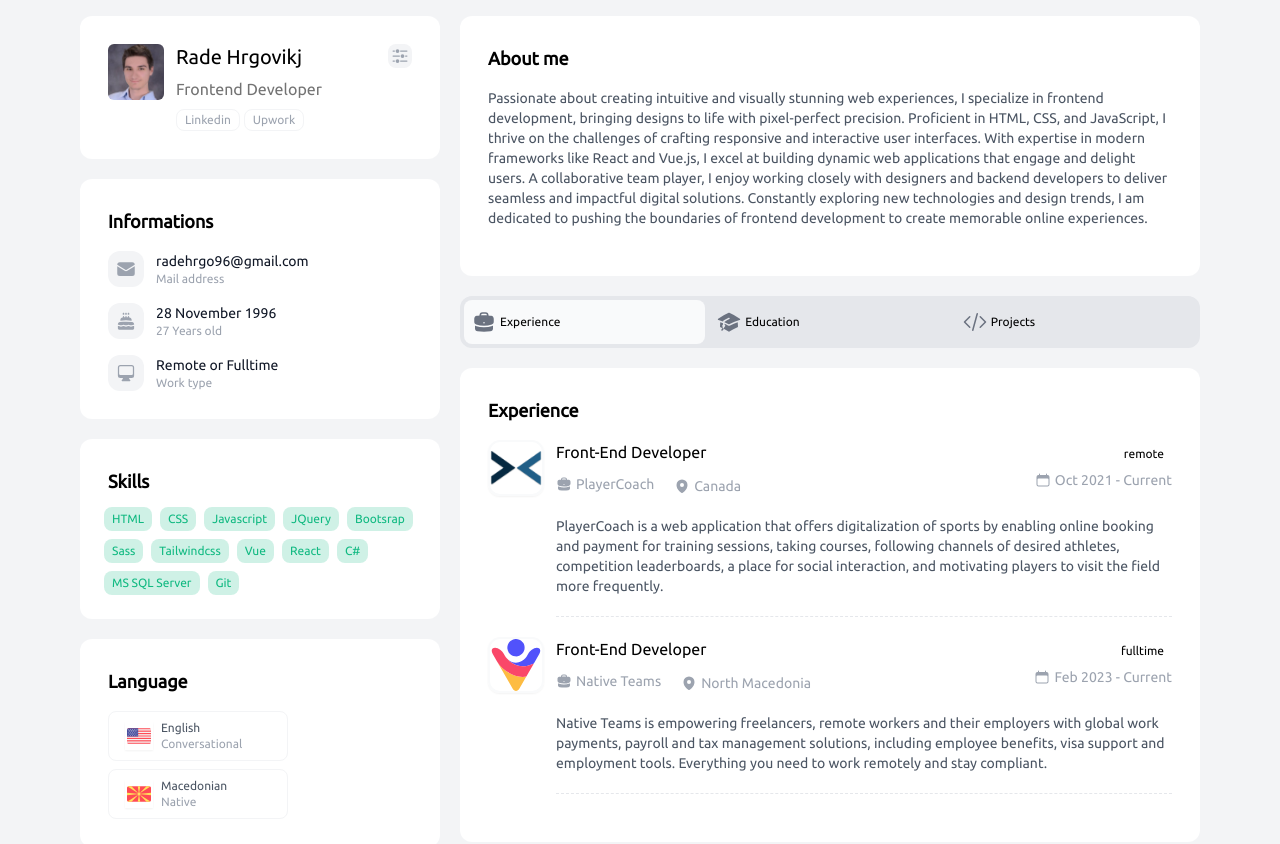
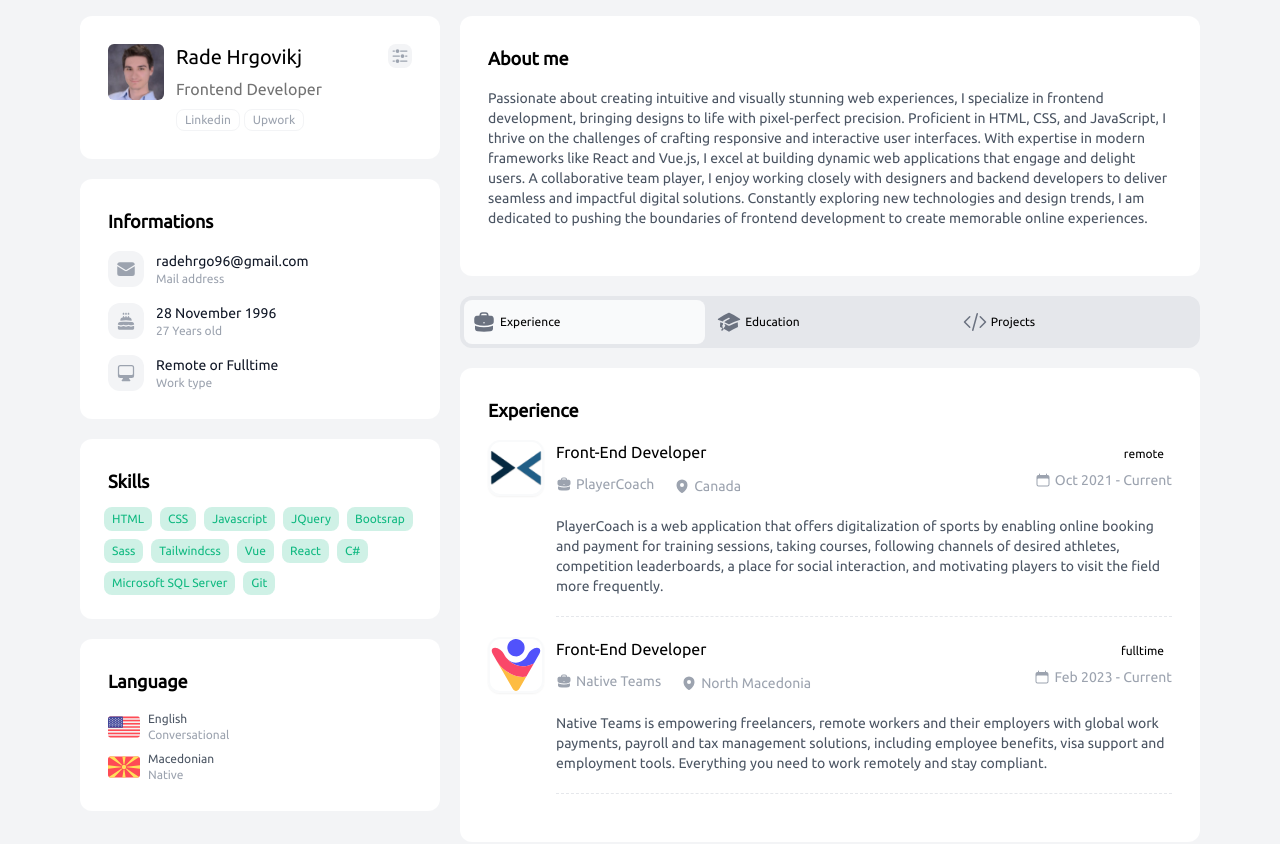
Before and after one commit to Rh96/cv-site, a Vue app: page / in a window 1280 px wide. Shown: the top 844 px of the page. Built offline with nearby package versions, Linux system fonts and the light colour scheme.

Commit message:
minor changes for the following components, Informations, Languages and Skills sections

```diff
--- a/src/components/left-content/InformationsCard.vue
+++ b/src/components/left-content/InformationsCard.vue
@@ -1,6 +1,12 @@
+<!-- eslint-disable vue/multi-word-component-names -->
 <script setup>
 import InformationContent from './components/informations/InformationContent.vue'
 
+defineOptions({
+  name: 'Informations',
+})
+
+// Calculate Date of Birth
 function calculateAge(dateOfBirth) {
   // Parse the date string
   const [day, month, year] = dateOfBirth.split("-").map(Number);
--- a/src/components/left-content/LanguagesCard.vue
+++ b/src/components/left-content/LanguagesCard.vue
@@ -1,38 +1,39 @@
+<!-- eslint-disable vue/multi-word-component-names -->
 <script setup>
+defineOptions({
+    name: 'Language',
+})
+
+// Import flag images
 import englishFlag from '@/assets/svg/english-us.svg'
 import macedonianFlag from '@/assets/svg/macedonia.svg'
 
+// Variables
+const languages = [
+    { id: 1, title: 'settings.en', level: 'Conversational', icon: englishFlag },
+    { id: 2, title: 'settings.mk', level: 'Native', icon: macedonianFlag },
+]
 </script>
 
 <template>
     <div class="rounded-xl p-7 bg-white dark:bg-slate-700/30">
         <h2 class="mb-4 text-lg font-semibold dark:text-slate-50">{{ $t('language') }}</h2>
 
+        <!-- Languages list -->
         <div class="flex flex-wrap gap-2">
-            <!-- English -->
             <div
-                class="flex min-w-[180px] cursor-pointer items-center gap-2 rounded-lg border border-gray-100 px-4 py-2 hover:bg-gray-100 dark:border-night-700 dark:hover:bg-night-700">
+                v-for="language in languages"
+                :key="language.id"
+                class="flex items-center gap-2 rounded-lg min-w-[180px]"
+            >
                 <img
-                    :src="englishFlag"
+                    :src="language.icon"
                     alt="Avatar"
-                    class="h-7 w-7 border-2 border-white shadow-sm dark:border-slate-700"
+                    class="h-8 w-8"
                 />
                 <div class="font-medium">
-                    <div class="text-xs text-gray-600 dark:text-slate-200">{{ $t('settings.en') }}</div>
-                    <div class="text-xs text-gray-400 dark:text-slate-400">Conversational</div>
-                </div>
-            </div>
-            <!-- Macedonian -->
-            <div
-                class="flex min-w-[180px] cursor-pointer items-center gap-2 rounded-lg border border-gray-100 px-4 py-2 hover:bg-gray-100 dark:border-slate-700 dark:hover:bg-slate-700">
-                <img
-                    :src="macedonianFlag"
-                    alt="Avatar"
-                    class="h-7 w-7 border-2 border-white shadow-sm dark:border-slate-700"
-                />
-                <div class="font-medium">
-                    <div class="text-xs text-gray-600 dark:text-slate-200">{{ $t('settings.mk') }}</div>
-                    <div class="text-xs text-gray-400 dark:text-slate-400">Native</div>
+                    <div class="text-xs text-gray-600 dark:text-slate-200">{{ $t(language.title) }}</div>
+                    <div class="text-xs text-gray-400 dark:text-slate-400">{{ language.level }}</div>
                 </div>
             </div>
         </div>
--- a/src/components/left-content/SkillsCard.vue
+++ b/src/components/left-content/SkillsCard.vue
@@ -1,11 +1,18 @@
+<!-- eslint-disable vue/multi-word-component-names -->
 <script setup>
-const skills = ['HTML', 'CSS', 'Javascript', 'JQuery', 'Bootsrap', 'Sass', 'Tailwindcss', 'Vue', 'React', 'C#', 'MS SQL Server', 'Git']
+defineOptions({
+    name: 'Skills',
+})
+
+// Variables
+const skills = ['HTML', 'CSS', 'Javascript', 'JQuery', 'Bootsrap', 'Sass', 'Tailwindcss', 'Vue', 'React', 'C#', 'Microsoft SQL Server', 'Git']
 </script>
 
 <template>
     <div class="rounded-xl p-7 bg-white dark:bg-slate-700/30">
         <h2 class="mb-4 text-lg font-semibold dark:text-slate-50">{{ $t('skills') }}</h2>
 
+        <!-- List of Skills -->
         <div class="-m-2 flex flex-wrap">
             <span
                 v-for="(skill, index) in skills"
```
Also changed, not shown: 1 other file (tests, documents, lock files or other folders). Lines whose indentation alone changed are shown as unchanged.
